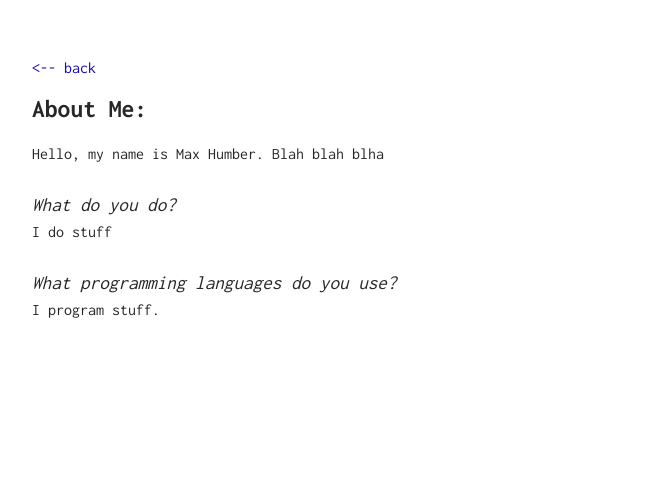
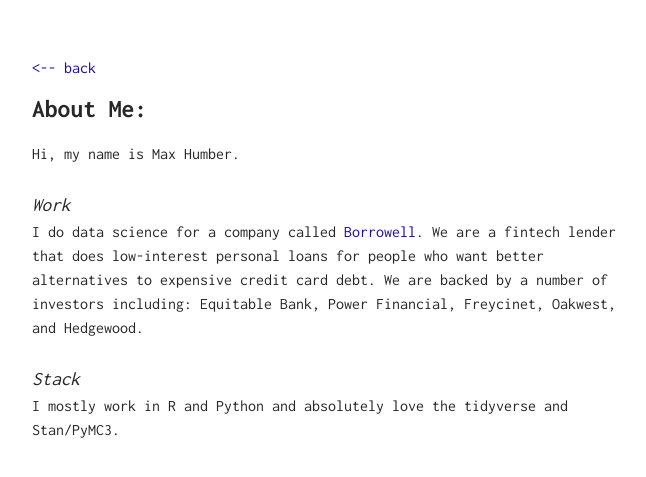
Before and after one commit to maxhumber/maxhumber.com, a Jekyll site: the page built from me/index.md, in a window 1280 px wide. Shown: the top 477 px of the page, without its empty margins (308-954 px from the left). Built offline with Jekyll 4.4.1, drawn with Linux system fonts in a browser that asks for light colours.

Commit message:
Update about and links

```diff
--- a/_config.yml
+++ b/_config.yml
@@ -4,7 +4,7 @@ permalink: /blog/:title
 
 # My variables
 name: Max Humber
-description: Small data
+description: Small data musings.
 google_verification: null
 
 
--- a/me/index.md
+++ b/me/index.md
@@ -2,10 +2,10 @@
 layout: about
 ---
 
-Hello, my name is Max Humber. Blah blah blha
+Hi, my name is Max Humber.
 
-# What do you do?
-I do stuff
+# Work
+I do data science for a company called [Borrowell](http://borrowell.com/). We are a fintech lender that does low-interest personal loans for people who want better alternatives to expensive credit card debt. We are backed by a number of investors including: Equitable Bank, Power Financial, Freycinet, Oakwest, and Hedgewood.
 
-# What programming languages do you use?
-I program stuff.
+# Stack
+I mostly work in R and Python and absolutely love the *tidyverse* and Stan/PyMC3.
```
